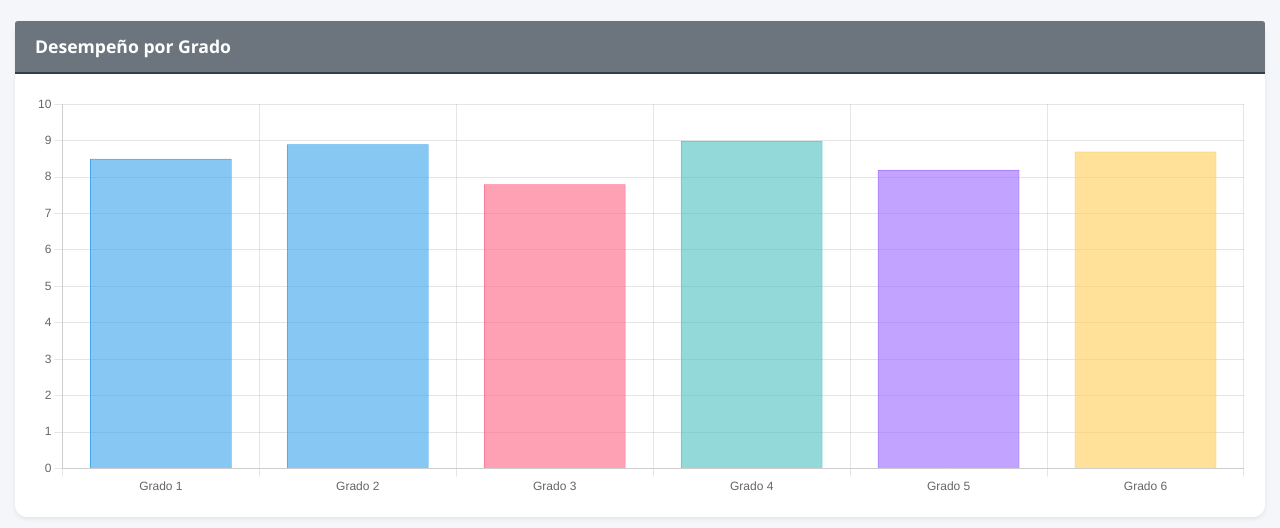
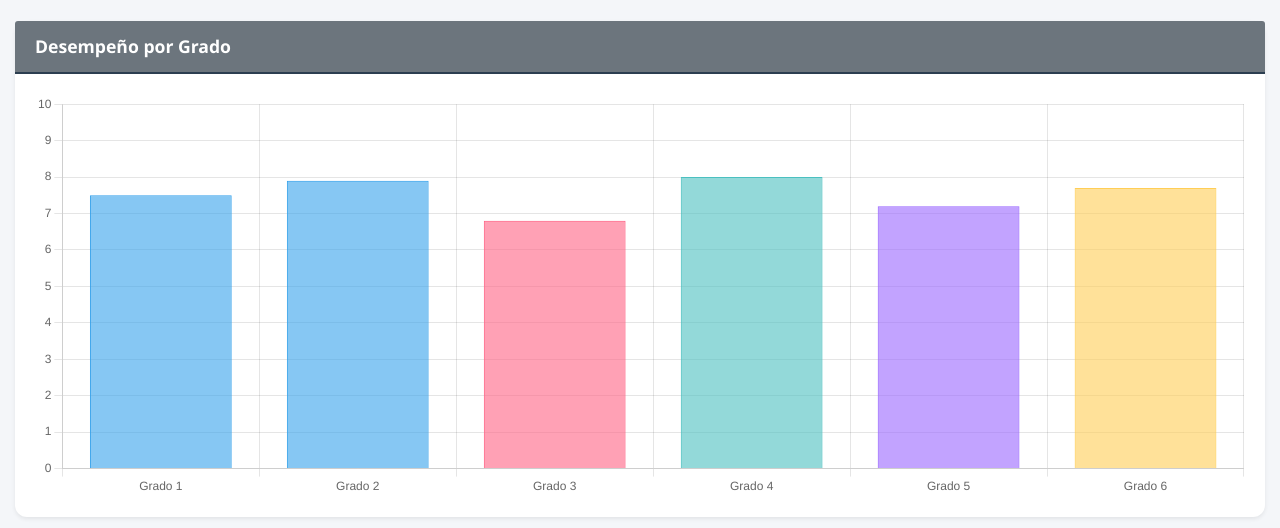
Before and after one commit to FERNEY22/elsaberinstituto, a plain HTML site: page elsaberinstituto/index.html in a window 1280 px wide. Shown: the part 210-738 px from the top of the page. Drawn offline with nearby package versions, Linux system fonts and the light colour scheme.

Commit message:
promedio general modificado

```diff
--- a/elsaberinstituto/index.html
+++ b/elsaberinstituto/index.html
@@ -84,7 +84,7 @@
                 labels: ['Grado 1', 'Grado 2', 'Grado 3', 'Grado 4', 'Grado 5', 'Grado 6'],
                 datasets: [{
                     label: 'Promedio del Grado',
-                    data: [8.5, 8.9, 7.8, 9.0, 8.2, 8.7],
+                    data: [7.5, 7.9, 6.8, 8.0, 7.2, 7.7],
                     backgroundColor: [
                         'rgba(54, 162, 235, 0.6)',
                         'rgba(54, 162, 235, 0.6)',
```
